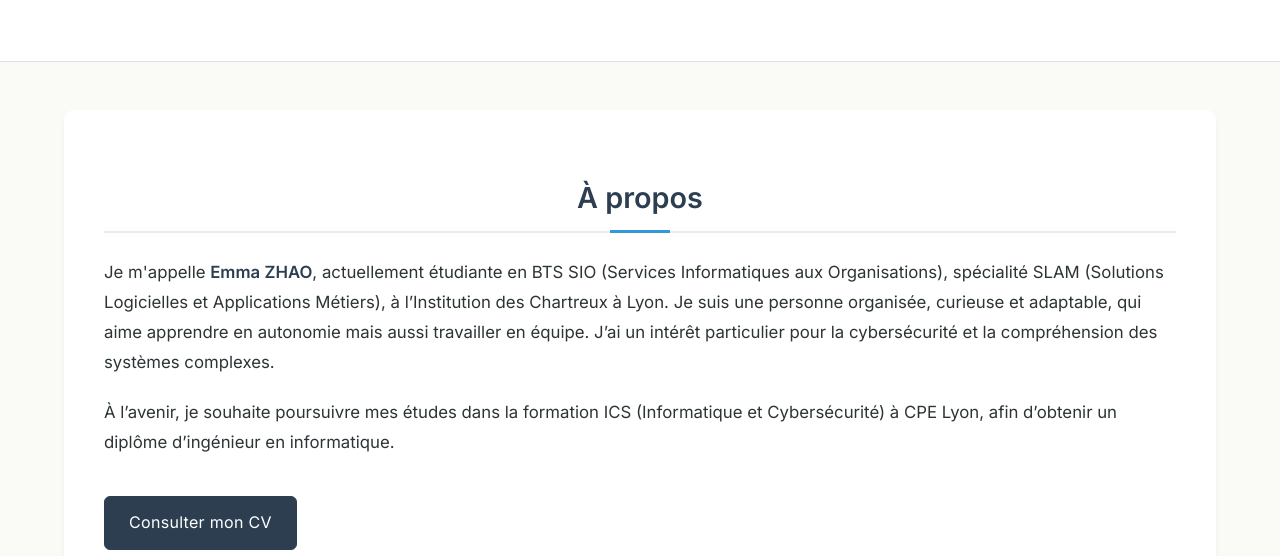
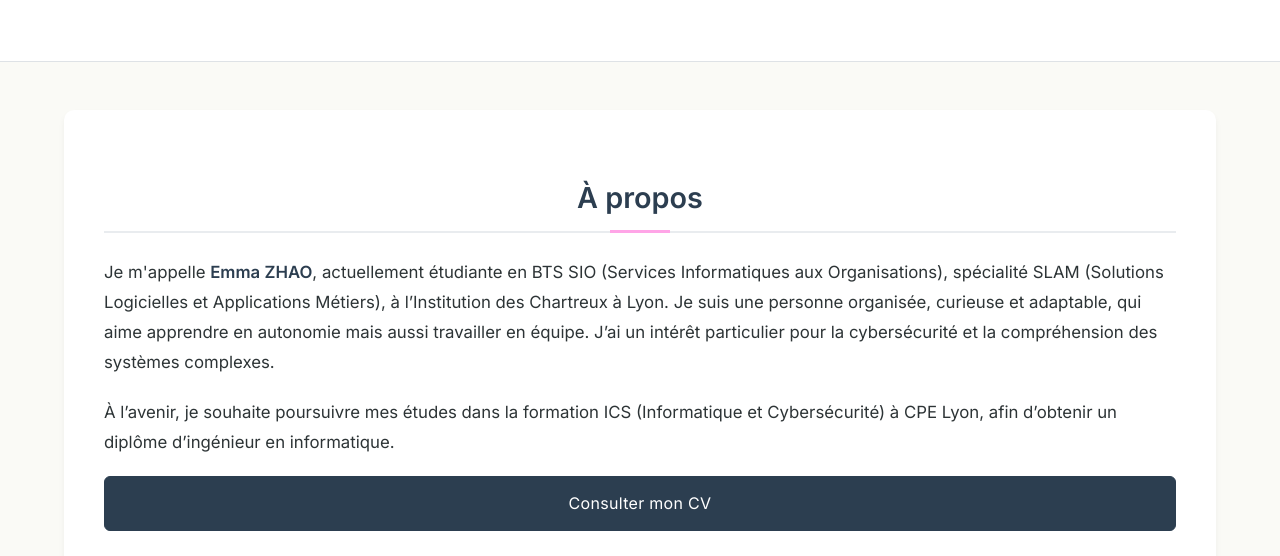
Before and after one commit to EM186/portfolioE5, a plain HTML site: page index.html in a window 1280 px wide. Shown: the part 244-800 px from the top of the page. Drawn offline with Linux system fonts and the light colour scheme.

Commit message:
some modifs

```diff
--- a/index.html
+++ b/index.html
@@ -28,7 +28,7 @@
         À l’avenir, je souhaite poursuivre mes études dans la formation ICS (Informatique et Cybersécurité) à CPE Lyon,
         afin d’obtenir un diplôme d’ingénieur en informatique.
       </p>
-      <a class="btn" href="images/EMMA ZHAO-CV2526.pdf" target="_blank">Consulter mon CV</a>
+      <a class="btn" href="images/EMMA%20ZHAO-CV2526.pdf" target="_blank">Consulter mon CV</a>
     </section>
 
     <section>
--- a/portfolio.css
+++ b/portfolio.css
@@ -1,7 +1,7 @@
 :root {
   --primary-color: #2c3e50;
-  --secondary-color: #3498db;
-  --accent-color: #e74c3c;
+  --secondary-color: #ffa5e7;
+  --accent-color: #ffb6f3;
   --light-gray: #f8f9fa;
   --medium-gray: #e9ecef;
   --dark-gray: #6c757d;
@@ -102,7 +102,8 @@ strong {
 }
 
 .btn {
-  display: inline-block;
+  display: flex;
+  justify-content: center;
   margin-top: 1.2rem;
   padding: 0.8rem 1.5rem;
   background-color: var(--primary-color);
```
